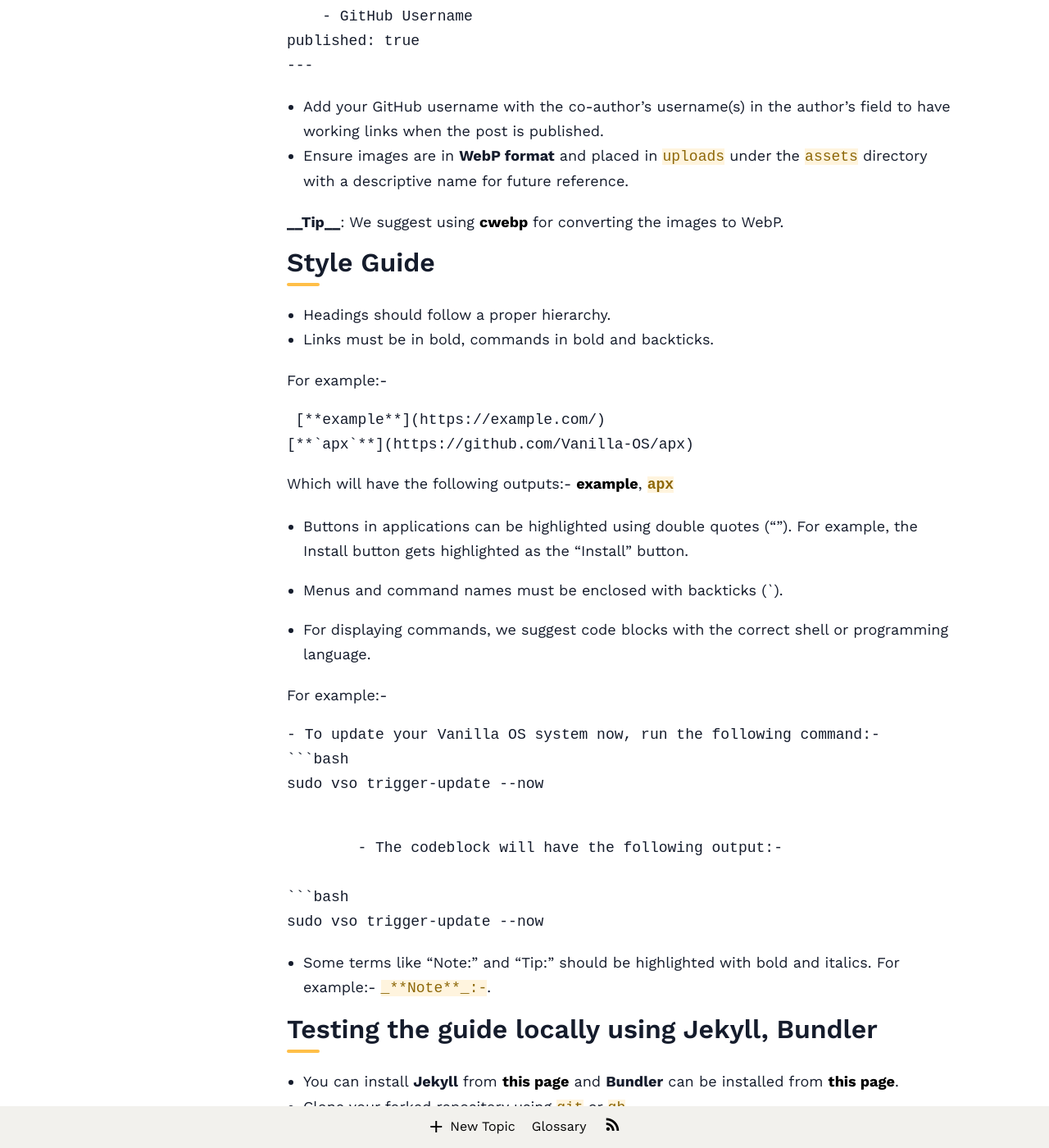
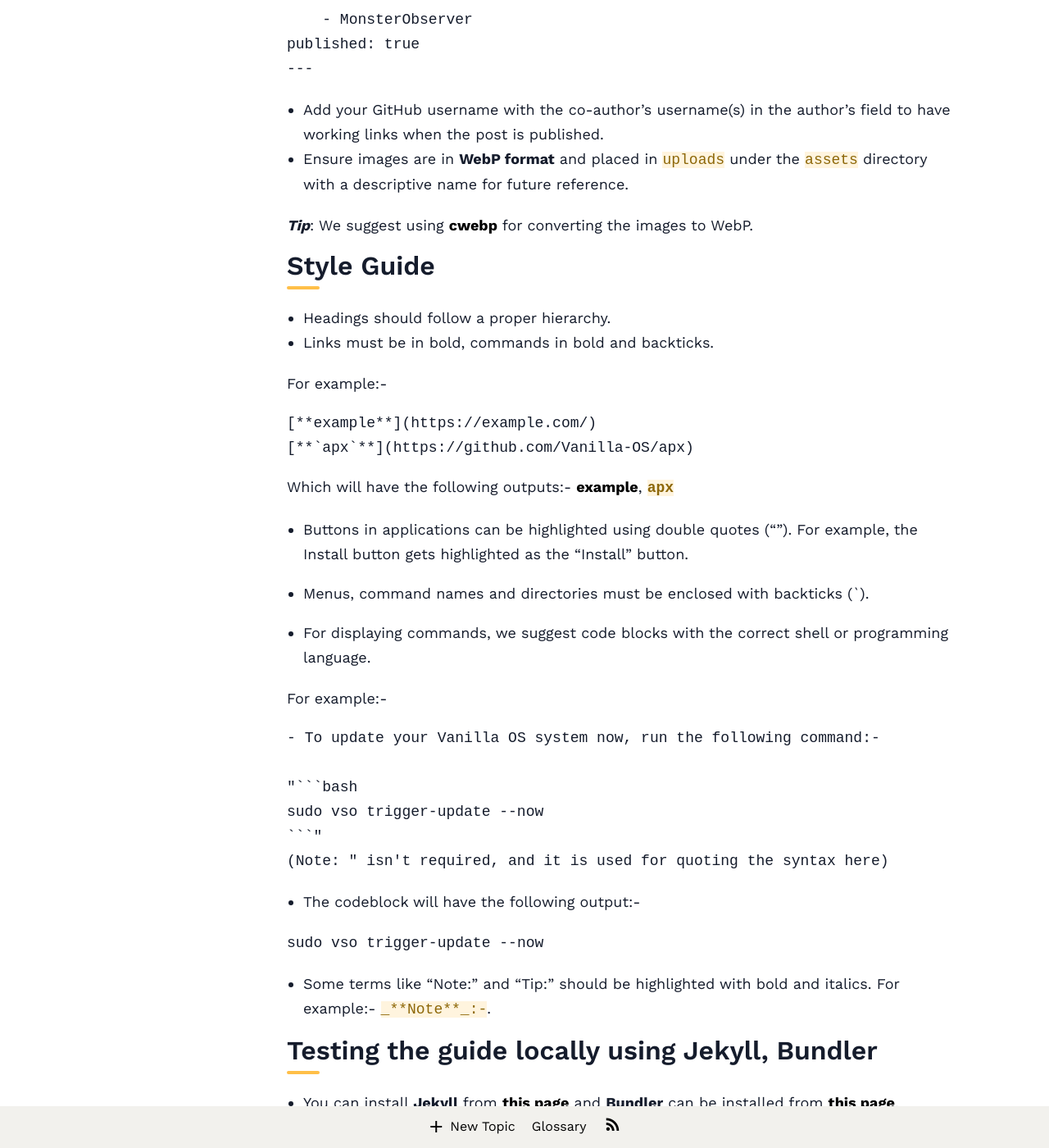
Before and after one commit to Vanilla-OS/handbook, a Jekyll site: the page built from _posts/2022-11-11-contributing.md, in a window 1280 px wide and 1400 px high, scrolled down 1333 px. Shown: the whole window at 82% size. Built offline with Jekyll 4.4.1, drawn with Linux system fonts in a browser that asks for light colours; nearby versions of some CDN libraries; a style sheet for code colours, icons or effects is not loaded; some of the changed text lies outside the part shown.

Commit message:
Update Contributing

````diff
--- a/_posts/2022-11-11-contributing.md
+++ b/_posts/2022-11-11-contributing.md
@@ -6,6 +6,7 @@
 authors:
     - kbdharun
     - kra-mo
+    - MonsterObserver
 published: true
 ---
 
@@ -38,7 +39,7 @@
 published: true
 ---
 ```
-	- You must fill in your article's metadata here.
+- You must fill in your article's metadata here.
 
 For example:-
 
@@ -46,10 +47,10 @@
 ---
 title: Installing a package
 description: Learn how to install a package in Vanilla OS
-date: YYYY-01-13
+date: 2023-01-13
 layout: article
 authors:
-    - GitHub Username
+    - MonsterObserver
 published: true
 ---
 ```
@@ -57,7 +58,7 @@
 - Add your GitHub username with the co-author's username(s) in the author's field to have working links when the post is published.
 - Ensure images are in **WebP format** and placed in `uploads` under the `assets` directory with a descriptive name for future reference.
 
-**__Tip__**: We suggest using [**cwebp**](https://developers.google.com/speed/webp/docs/cwebp) for converting the images to WebP.
+**_Tip_**: We suggest using [**cwebp**](https://developers.google.com/speed/webp/docs/cwebp) for converting the images to WebP.
 
 ## Style Guide
 
@@ -67,15 +68,15 @@
 For example:-
 
 ```md
- [**example**](https://example.com/)
+[**example**](https://example.com/)
 [**`apx`**](https://github.com/Vanilla-OS/apx)
 ```
 
-Which will have the following outputs:-  [**example**](https://example.com/), [**`apx`**](https://github.com/Vanilla-OS/apx)
+Which will have the following outputs:- [**example**](https://example.com/), [**`apx`**](https://github.com/Vanilla-OS/apx)
 
 - Buttons in applications can be highlighted using double quotes (""). For example, the Install button gets highlighted as the "Install" button.
 
-- Menus and command names must be enclosed with backticks (`).
+- Menus, command names and directories must be enclosed with backticks (`).
 
 - For displaying commands, we suggest code blocks with the correct shell or programming language.
 
@@ -83,12 +84,14 @@
 
 ```md
 - To update your Vanilla OS system now, run the following command:-
-```bash
+
+"```bash
 sudo vso trigger-update --now
-```
+```"
+(Note: " isn't required, and it is used for quoting the syntax here)
 ```
 
-	- The codeblock will have the following output:-
+- The codeblock will have the following output:-
 
 ```bash
 sudo vso trigger-update --now
````
Also changed, not shown: other parts of _posts/2022-11-11-contributing.md (+1 -1 lines), README.md.
